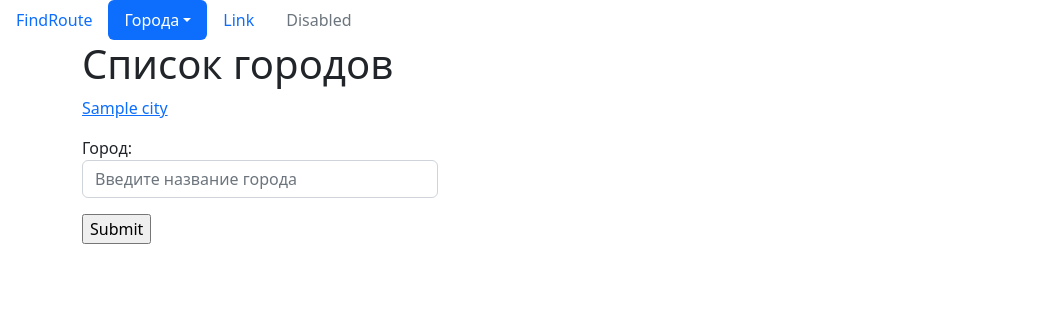
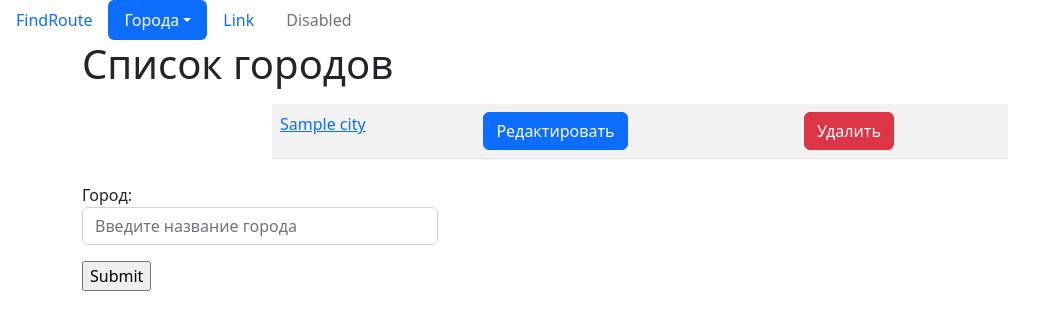
Before and after one commit to TuzovAP/django_sate, a Django app: page /cities/ in a window 1280 px wide. Shown: the top 330 px of the page, without its empty margins (0-1054 px from the left). Run offline with Django 4.2, Linux system fonts and the light colour scheme; tables that the repository leaves empty hold one stand-in row (values such as "Sample post").

Commit message:
Редактирование, удаление записи на странице home. Таблица отрисовывается коряво...

```diff
--- a/cities/templates/cities/home.html
+++ b/cities/templates/cities/home.html
@@ -4,11 +4,25 @@
 {% block content %}
      <h1> Список городов </h1>
 <div class="row">
-     <div class="div col-md">
+     <div class="col-md-8 mx-auto my-2">
+         <table class="table table-striped table-hover">
           {% for object in objects_list %}
-               <p>
-                    <a href="{% url 'cities:detail' pk=object.pk %}">{{ object.name }}</a>
-               </p>
+             <tr>
+                 <td>
+                     <a href="{% url 'cities:detail' pk=object.pk %}">{{ object.name }}</a>
+                 </td>
+                <td>
+                    <a href="{% url 'cities:update' pk=object.pk%}">
+                        <button type="submit" class="btn btn-primary">Редактировать</button>
+                    </a>
+                </td>
+                <td>
+                    <a href="{% url 'cities:delete' pk=object.pk%}">
+                        <button type="submit" class="btn btn-danger">Удалить</button>
+                    </a>
+                </td>
+             </tr>
+         </table>
           {% endfor %}
      </div>
 </div>
```
